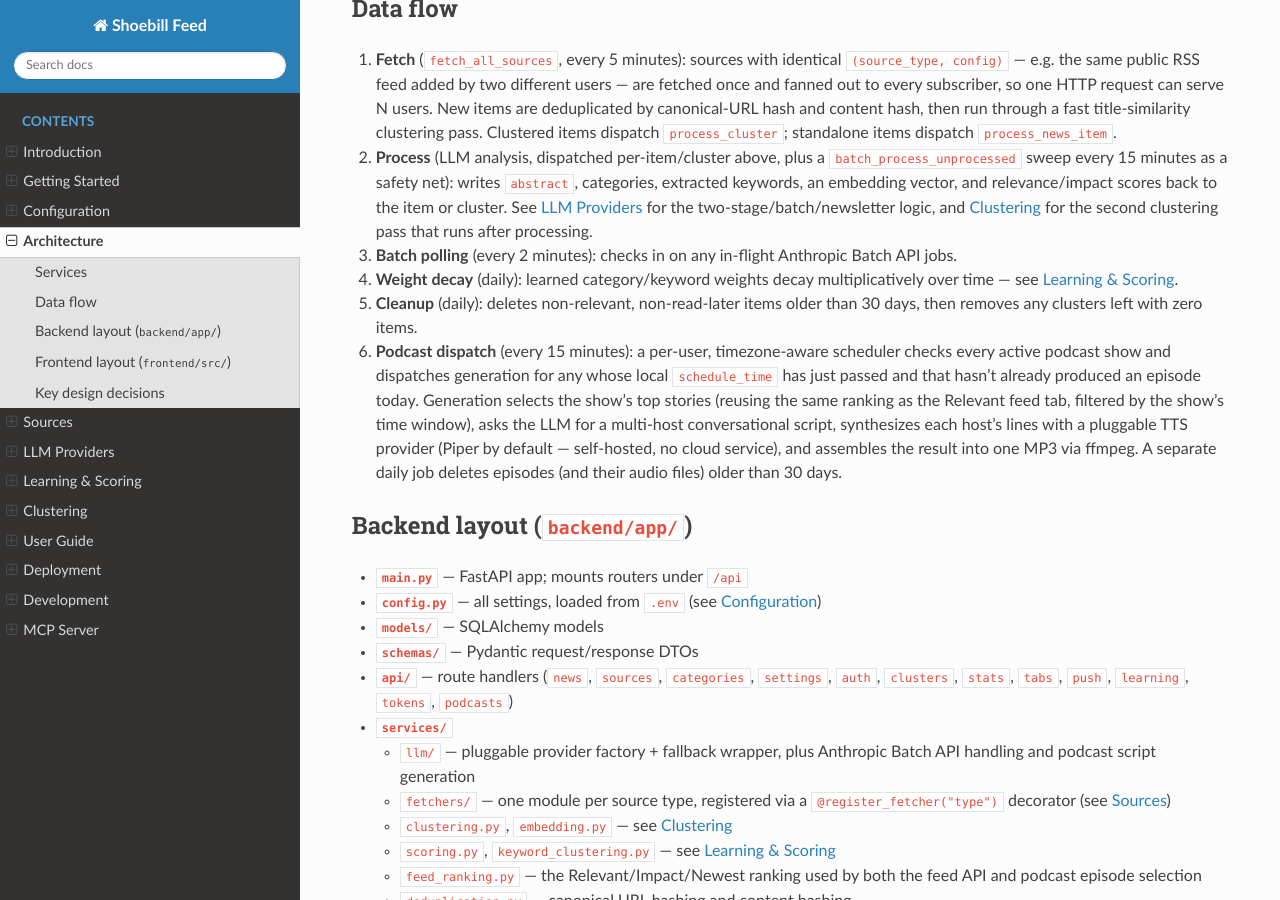
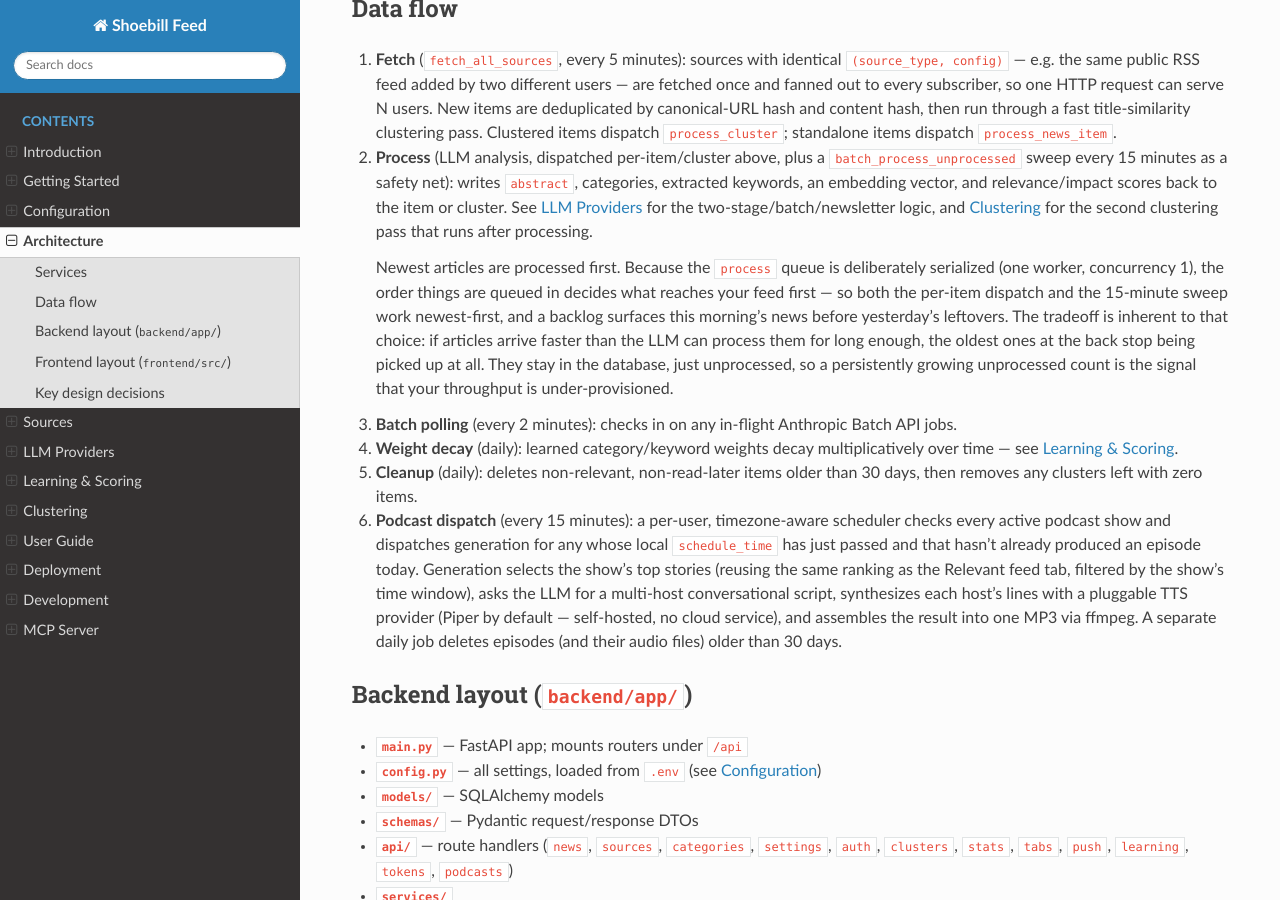
Before and after one commit to ShoebillFeed/ShoebillFeed, a Sphinx documentation site: the page built from docs/architecture.md, in a window 1280 px wide and 900 px high, scrolled down 705 px. Built offline with Sphinx 7.4.7 and the Read the Docs theme 3.1.0, drawn with Linux system fonts in a browser that asks for light colours.

Commit message:
Document that processing is newest-first
The LIFO switch was only recorded in CLAUDE.md, but it is user-visible
behaviour with a real tradeoff: because the process queue is serialized,
a backlog surfaces today's news first and the oldest items at the back can
stop being picked up entirely if inflow outruns throughput. Names the
signal for that -- a persistently growing unprocessed count -- since it is
otherwise silent.

Co-Authored-By: Claude Opus 5 <noreply@anthropic.com>

```diff
--- a/docs/architecture.md
+++ b/docs/architecture.md
@@ -32,6 +32,17 @@ shared external network.
    {doc}`llm-providers` for the two-stage/batch/newsletter logic, and
    {doc}`clustering` for the second clustering pass that runs after
    processing.
+
+   Newest articles are processed first. Because the `process` queue is
+   deliberately serialized (one worker, concurrency 1), the order things
+   are queued in decides what reaches your feed first — so both the
+   per-item dispatch and the 15-minute sweep work newest-first, and a
+   backlog surfaces this morning's news before yesterday's leftovers. The
+   tradeoff is inherent to that choice: if articles arrive faster than the
+   LLM can process them for long enough, the oldest ones at the back stop
+   being picked up at all. They stay in the database, just unprocessed, so
+   a persistently growing unprocessed count is the signal that your
+   throughput is under-provisioned.
 3. **Batch polling** (every 2 minutes): checks in on any in-flight
    Anthropic Batch API jobs.
 4. **Weight decay** (daily): learned category/keyword weights decay
```
